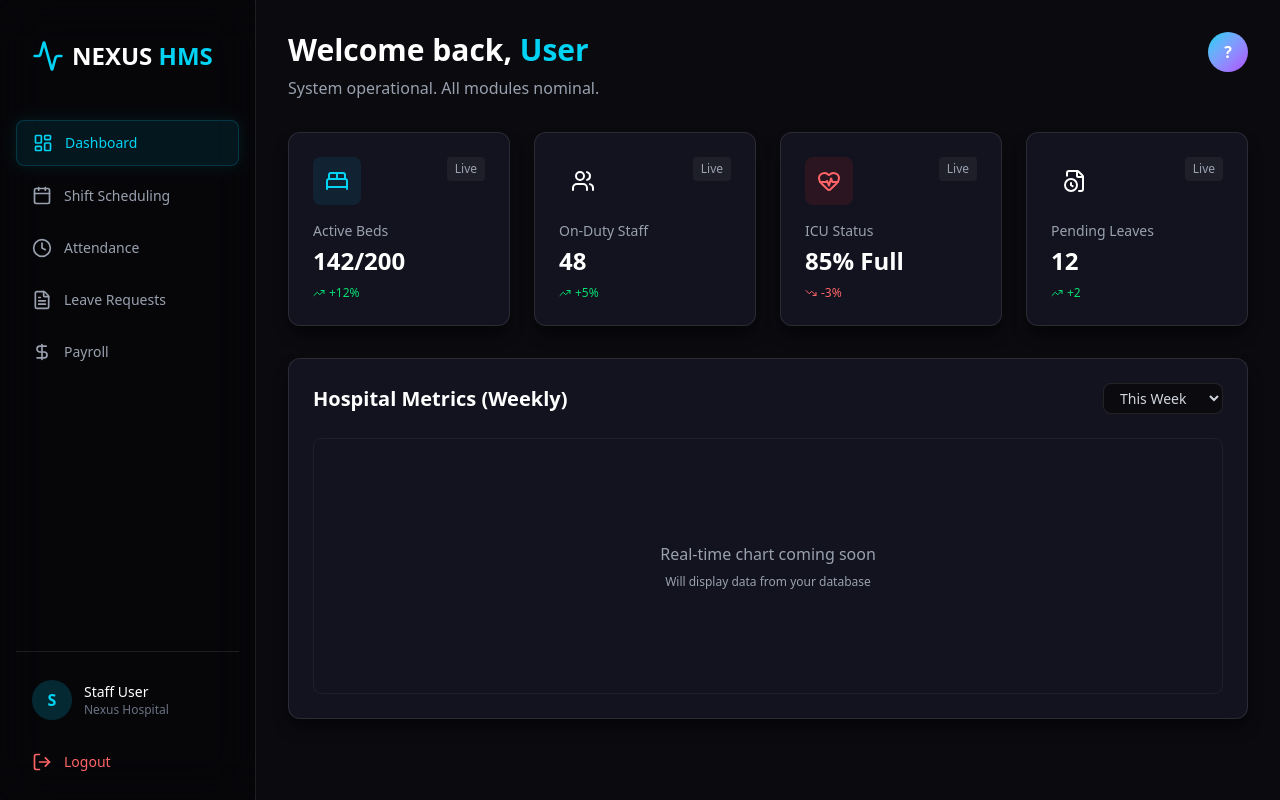
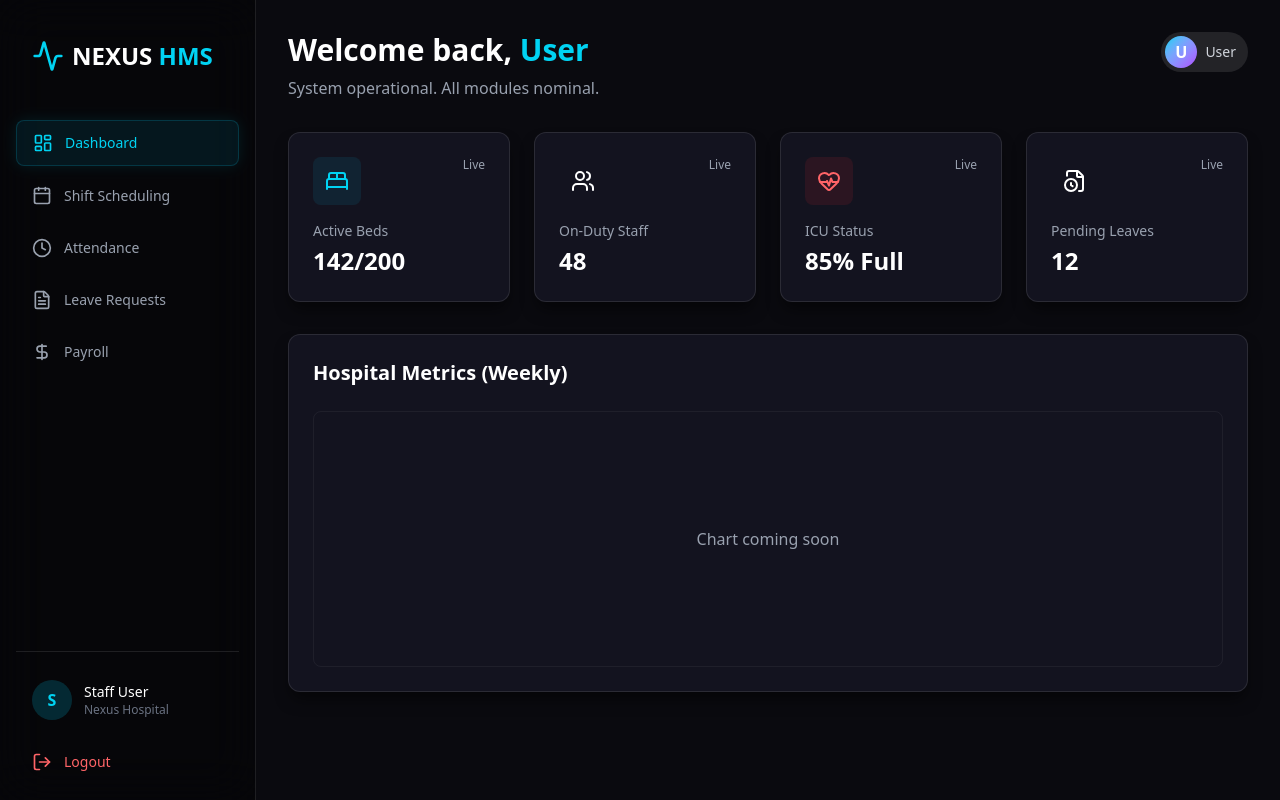
Before and after one commit to Deep-Parmar7659/Hospital-Management-System, a Next.js app in the folder frontend/: page /dashboard in a window 1280 px wide. Built offline with nearby package versions, Linux system fonts and the light colour scheme.

Commit message:
fix: permanent fix for clickable profile with user data

```diff
--- a/frontend/src/app/dashboard/page.tsx
+++ b/frontend/src/app/dashboard/page.tsx
@@ -1,37 +1,33 @@
 "use client";
 
 import { useState } from "react";
-import ProfileDropdown from "@/components/ProfileDropdown";
-import {
-  BedDouble,
-  Users,
-  HeartPulse,
-  FileClock,
-  TrendingUp,
-  TrendingDown,
-} from "lucide-react";
+import { BedDouble, Users, HeartPulse, FileClock, LogOut } from "lucide-react";
 
-function getUserSessionData() {
+const getInitialUserProfile = () => {
   if (typeof window === "undefined") {
-    return { userName: "User", userRole: "staff" };
+    return {
+      name: "User",
+      email: "",
+      role: "staff",
+    };
   }
 
+  const token = localStorage.getItem("nexus_token");
   const storedUser = localStorage.getItem("nexus_user");
+
   if (storedUser) {
     try {
       const user = JSON.parse(storedUser);
       return {
-        userName: user.full_name
-          ? user.full_name.split(" ")[0]
-          : user.email?.split("@")[0] || "User",
-        userRole: user.role || "staff",
+        name: user.full_name || user.email?.split("@")[0] || "User",
+        email: user.email || "",
+        role: user.role || "staff",
       };
-    } catch (error) {
-      console.error("Error parsing user:", error);
+    } catch (e) {
+      console.error("Error:", e);
     }
   }
 
-  const token = localStorage.getItem("nexus_token");
   if (token) {
     try {
       const base64Url = token.split(".")[1];
@@ -43,57 +39,42 @@ function getUserSessionData() {
           .join(""),
       );
       const payload = JSON.parse(jsonPayload);
+      const email = payload.sub || "";
       return {
-        userName: payload.sub ? payload.sub.split("@")[0] : "User",
-        userRole: payload.role || "staff",
+        name: email.split("@")[0] || "User",
+        email,
+        role: payload.role || "staff",
       };
-    } catch (error) {
-      console.error("Error decoding token:", error);
+    } catch (e) {
+      console.error("Error decoding token:", e);
     }
   }
 
-  return { userName: "User", userRole: "staff" };
-}
+  return {
+    name: "User",
+    email: "",
+    role: "staff",
+  };
+};
 
 export default function DashboardPage() {
-  const initialUserData = getUserSessionData();
-  const [userName] = useState(initialUserData.userName);
-  const [] = useState(initialUserData.userRole);
+  const [userProfile] = useState(() => getInitialUserProfile());
+  const userName = userProfile.name;
+  const userEmail = userProfile.email;
+  const userRole = userProfile.role;
+  const [showDropdown, setShowDropdown] = useState(false);
 
-  const statCards = [
-    {
-      title: "Active Beds",
-      value: "142/200",
-      icon: BedDouble,
-      color: "cyan",
-      change: "+12%",
-    },
-    {
-      title: "On-Duty Staff",
-      value: "48",
-      icon: Users,
-      color: "purple",
-      change: "+5%",
-    },
-    {
-      title: "ICU Status",
-      value: "85% Full",
-      icon: HeartPulse,
-      color: "red",
-      change: "-3%",
-    },
-    {
-      title: "Pending Leaves",
-      value: "12",
-      icon: FileClock,
-      color: "yellow",
-      change: "+2",
-    },
-  ];
+  const handleLogout = () => {
+    localStorage.removeItem("nexus_token");
+    localStorage.removeItem("nexus_user");
+    window.location.href = "/login";
+  };
+
+  const initials = userName.charAt(0).toUpperCase();
 
   return (
     <div className="min-h-screen bg-background text-white p-4 md:p-8">
-      {/* Header with Clickable Profile */}
+      {/* Header */}
       <div className="flex justify-between items-start mb-8">
         <div>
           <h1 className="text-3xl font-bold text-white mb-2">
@@ -103,67 +84,95 @@ export default function DashboardPage() {
             System operational. All modules nominal.
           </p>
         </div>
-        {/* This is the clickable profile dropdown */}
-        <ProfileDropdown />
+
+        {/* Clickable Profile - Built In */}
+        <div className="relative">
+          <button
+            onClick={() => setShowDropdown(!showDropdown)}
+            className="flex items-center gap-2 rounded-full bg-white/10 p-1 pr-3 hover:bg-white/20 transition-colors"
+          >
+            <div className="h-8 w-8 rounded-full bg-linear-to-br from-cyan-400 to-purple-500 flex items-center justify-center text-white font-bold">
+              {initials}
+            </div>
+            <span className="text-sm text-gray-300 hidden md:block">
+              {userName}
+            </span>
+          </button>
+
+          {/* Dropdown */}
+          {showDropdown && (
+            <>
+              <div
+                className="fixed inset-0 z-10"
+                onClick={() => setShowDropdown(false)}
+              />
+              <div className="absolute right-0 mt-2 w-64 rounded-xl bg-surface border border-white/10 shadow-xl z-20 py-2">
+                <div className="px-4 py-3 border-b border-white/10">
+                  <p className="text-sm font-medium text-white">{userName}</p>
+                  <p className="text-xs text-gray-400">{userEmail}</p>
+                  <p className="text-xs text-cyan-400 mt-1 capitalize">
+                    {userRole}
+                  </p>
+                </div>
+                <button
+                  onClick={handleLogout}
+                  className="w-full flex items-center gap-3 px-4 py-2 text-sm text-red-400 hover:bg-red-500/10"
+                >
+                  <LogOut className="h-4 w-4" />
+                  Logout
+                </button>
+              </div>
+            </>
+          )}
+        </div>
       </div>
 
-      {/* Stats Grid */}
+      {/* Stats */}
       <div className="grid grid-cols-1 md:grid-cols-2 lg:grid-cols-4 gap-6 mb-8">
-        {statCards.map((stat, index) => {
-          const Icon = stat.icon;
-          return (
+        {[
+          {
+            title: "Active Beds",
+            value: "142/200",
+            icon: BedDouble,
+            color: "cyan",
+          },
+          { title: "On-Duty Staff", value: "48", icon: Users, color: "purple" },
+          {
+            title: "ICU Status",
+            value: "85% Full",
+            icon: HeartPulse,
+            color: "red",
+          },
+          {
+            title: "Pending Leaves",
+            value: "12",
+            icon: FileClock,
+            color: "yellow",
+          },
+        ].map((stat, i) => (
           <div
-              key={index}
+            key={i}
             className="glass-panel p-6 rounded-xl border border-white/10 bg-surface"
           >
             <div className="flex justify-between items-start mb-4">
               <div className={`p-3 rounded-lg bg-${stat.color}-500/10`}>
-                  <Icon className={`h-6 w-6 text-${stat.color}-400`} />
+                <stat.icon className={`h-6 w-6 text-${stat.color}-400`} />
               </div>
-                <span className="text-xs text-gray-400 bg-white/5 px-2 py-1 rounded">
-                  Live
-                </span>
+              <span className="text-xs text-gray-400">Live</span>
             </div>
             <p className="text-gray-400 text-sm mb-1">{stat.title}</p>
-              <p className="text-2xl font-bold text-white mb-2">{stat.value}</p>
-              <div className="flex items-center gap-1 text-xs">
-                {stat.change.startsWith("+") ? (
-                  <TrendingUp className="h-3 w-3 text-green-400" />
-                ) : (
-                  <TrendingDown className="h-3 w-3 text-red-400" />
-                )}
-                <span
-                  className={
-                    stat.change.startsWith("+")
-                      ? "text-green-400"
-                      : "text-red-400"
-                  }
-                >
-                  {stat.change}
-                </span>
+            <p className="text-2xl font-bold text-white">{stat.value}</p>
           </div>
-            </div>
-          );
-        })}
+        ))}
       </div>
 
-      {/* Chart Section */}
+      {/* Chart */}
       <div className="glass-panel p-6 rounded-xl border border-white/10 bg-surface">
-        <div className="flex justify-between items-center mb-6">
-          <h2 className="text-xl font-bold text-white">
+        <h2 className="text-xl font-bold text-white mb-6">
           Hospital Metrics (Weekly)
         </h2>
-          <select className="bg-background border border-white/10 rounded-lg px-3 py-1 text-sm text-gray-300">
-            <option>This Week</option>
-            <option>Last Week</option>
-            <option>This Month</option>
-          </select>
-        </div>
         <div className="h-64 flex items-center justify-center text-gray-400 border border-white/5 rounded-lg">
-          <div className="text-center">
-            <p> Real-time chart coming soon</p>
-            <p className="text-xs mt-2">Will display data from your database</p>
-          </div>
+          Chart coming soon
         </div>
       </div>
     </div>
```
Lines whose indentation alone changed are shown as unchanged.
